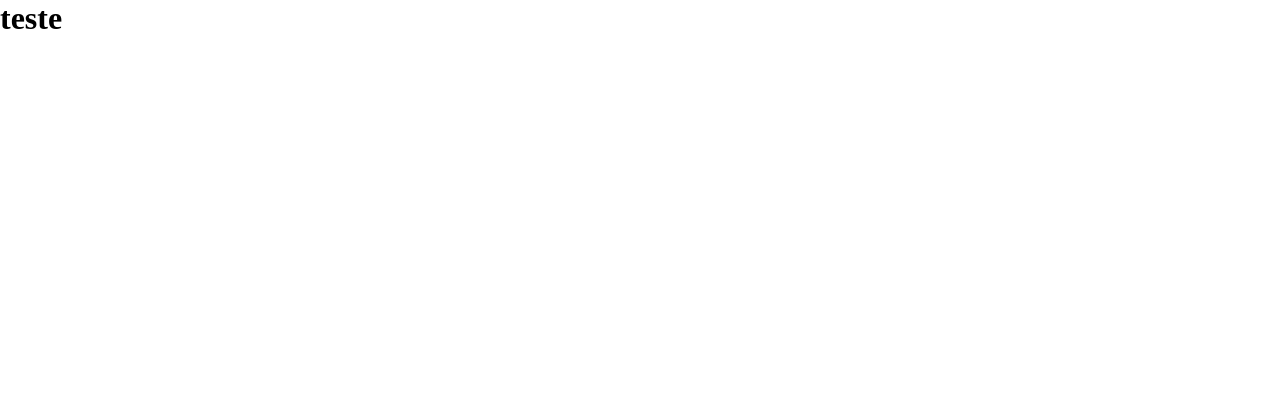
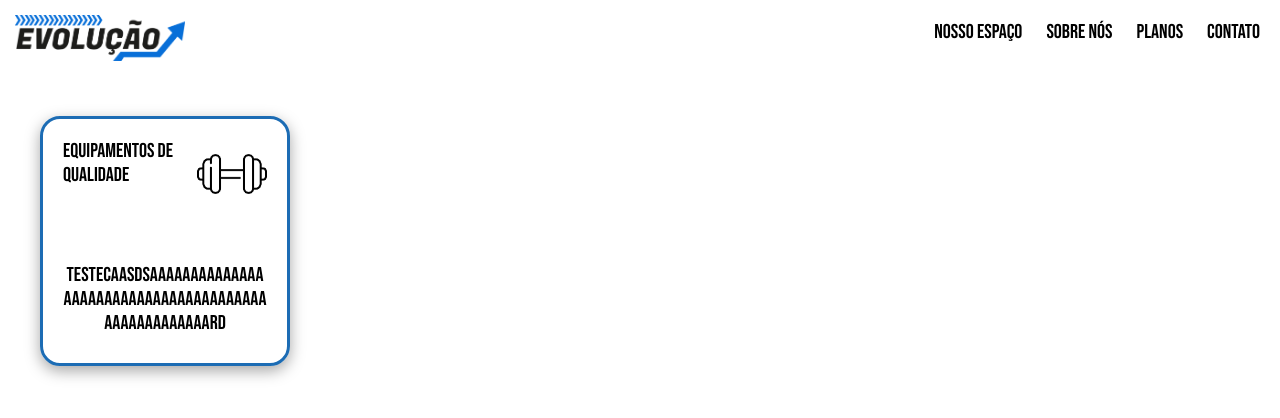
Before and after one commit to SamIamarino/Academia-Evolucao-Project, a React (Vite) app in the folder academia-evolucao/: page / in a window 1280 px wide. Shown: the top 418 px of the page. Built offline with nearby package versions, Linux system fonts and the light colour scheme.

Commit message:
feat: adição de alguns arquivos

```diff
--- a/academia-evolucao/src/App.jsx
+++ b/academia-evolucao/src/App.jsx
@@ -1,11 +1,14 @@
 import React from 'react';
+import Header from './components/header/Header';
+import AboutCard from './components/aboutCard/AboutCard';
 
 
 const App = () => {
 
   return (
     <>
-      <h1>teste</h1>
+      <Header />
+      <AboutCard />
     </>
   );
 };
--- a/academia-evolucao/src/components/footer/Footer.jsx
+++ b/academia-evolucao/src/components/footer/Footer.jsx
@@ -1,5 +1,5 @@
 export default function Footer(){
     return(
-        <h1>teste</h1>
+        <p>&copy; 2025 [SamIamarino]. Todos os direitos reservados.</p>
     )
 }
```
Also changed, not shown: academia-evolucao/src/pages/MainPage.jsx (+7 -0 lines), academia-evolucao/src/data.js (added).
